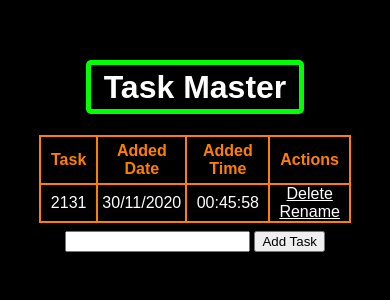
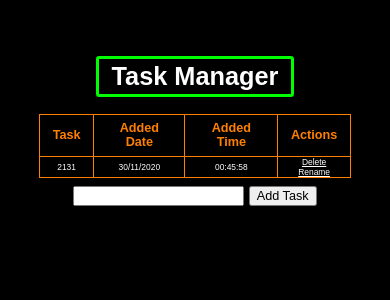
Before and after one commit to Vivek2k20/TaskManagerWebApp, a Flask app: page / in a window 390 px wide. Shown: the top 300 px of the page. Run offline with Flask 2, Linux system fonts and the light colour scheme; data comes from the database, SQL or seed files in the repository; both versions use the stored data as it was after the commit.

Commit message:
Made the app completely Responsive

```diff
--- a/static/css/main.css
+++ b/static/css/main.css
@@ -10,14 +10,14 @@ body {
 h1 {
     background-color: rgb(0, 0, 0);
     padding: 1% 4%;
-    border: 5px solid rgb(0, 255, 0);
-    border-radius: 5px;
+    border: 0.13em solid rgb(0, 255, 0);
+    border-radius: 0.13em;
     color: #fff;
     display: inline-block;
 }
 
 h4 {
-    padding: 5px 10px;
+    padding: 0.13em 0.3em;
     color: rgb(255, 128, 0);
 }
 
@@ -26,20 +26,20 @@ td,
 th {
     text-align: center;
     margin: 0 auto;
-    border: 2px solid rgb(255, 128, 0);
-    border-radius: 5px;
+    border: 0.05em solid rgb(255, 128, 0);
+    border-radius: 0.13em;
     border-collapse: collapse;
     background-color: #000;
 }
 
 th {
-    border: 2px solid rgb(255, 128, 0);
-    padding: 5px 10px;
+    border: 0.05em solid rgb(255, 128, 0);
+    padding: 0.5em 1em;
     color: rgb(255, 128, 0);
 }
 
 td {
-    border: 2px solid rgb(255, 128, 0);
+    border: 0.05em solid rgb(255, 128, 0);
     padding: 0% 1%;
 }
 
--- a/templates/index.html
+++ b/templates/index.html
@@ -7,24 +7,24 @@
 
 {% block body %}
 <div class="content">
-    <h1>Task Master</h1>
+    <h1 style="font-size:3vmax;">Task Manager</h1>
     <br>
     {% if tasks|length <1 %}
-    <h4>There are no tasks.Create one below!</h4>
+    <h4 style="font-size:1.5vmax;">There are no tasks.Create one below!</h4>
     {% else %}
     <table>
         <tr>
-            <th>Task</th>
-            <th>Added Date</th>
-            <th>Added Time</th>
-            <th>Actions</th>
+            <th style="font-size:1.5vmax;">Task</th>
+            <th style="font-size:1.5vmax;">Added Date</th>
+            <th style="font-size:1.5vmax;">Added Time</th>
+            <th style="font-size:1.5vmax;">Actions</th>
         </tr>
         {% for task in tasks %}
         <tr>
-            <td>{{ task.content }}</td>
-            <td>{{ task.date_created.day }}/{{ task.date_created.month }}/{{ task.date_created.year }}</td>
-            <td>{{ task.date_created.time() }}</td>
-            <td>
+            <td style="font-size:1vmax;">{{ task.content }}</td>
+            <td style="font-size:1vmax;">{{ task.date_created.day }}/{{ task.date_created.month }}/{{ task.date_created.year }}</td>
+            <td style="font-size:1vmax;">{{ task.date_created.time() }}</td>
+            <td style="font-size:1vmax;">
                 <a href="delete/{{task.id}}">Delete</a>
                 <br>
                 <a href="rename/{{task.id}}">Rename</a>
@@ -34,8 +34,8 @@
     </table>
     {% endif %}
     <form action="/" method="POST">
-        <input autocomplete="off" type="text" name="content" id="content">
-        <input type="submit"value="Add Task">
+        <input autocomplete="off" style="font-size:1.5vmax;" type="text" name="content" id="content">
+        <input type="submit" style="font-size:1.5vmax;" value="Add Task">
     </form>
 </div>
 
--- a/templates/rename.html
+++ b/templates/rename.html
@@ -7,11 +7,11 @@
 
 {% block body %}
 <div class="content">
-    <h1 style="border-color:#ff0">Rename {{task.content}}</h1>
+    <h1 style="border-color:#ff0;font-size:3vmax;border-width:0.13em">Rename {{task.content}}</h1>
     <br>
     <form action="/rename/{{task.id}}" method="POST">
-        <input type="text" name="content" id="content" value="{{task.content}}">
-        <input type="submit"value="Rename Task">
+        <input type="text" style="font-size:1.5vmax;" name="content" id="content" value="{{task.content}}">
+        <input type="submit" style="font-size:1.5vmax;" value="Rename Task">
     </form>
 </div>
 
```
Also changed, not shown: test.db.
